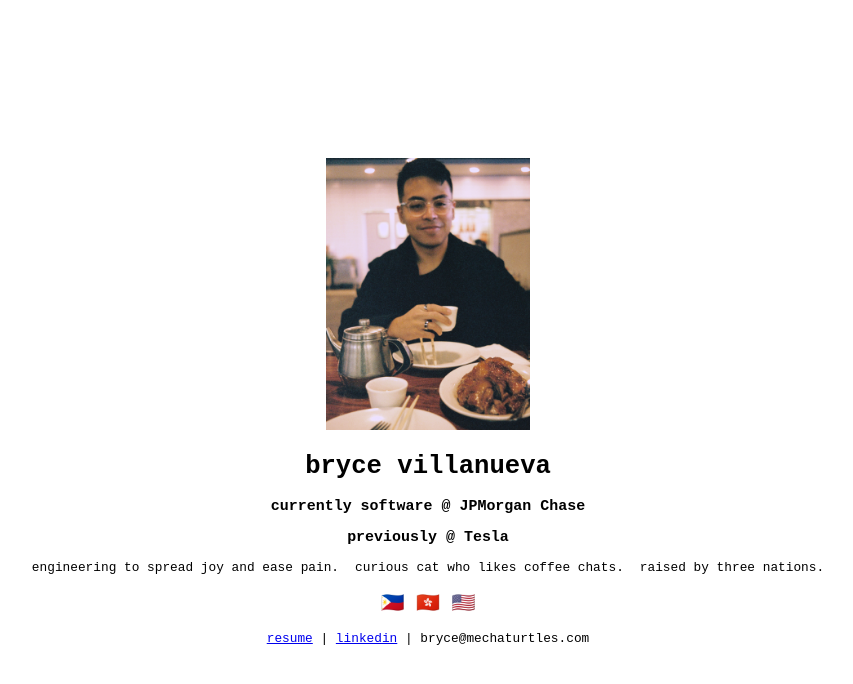
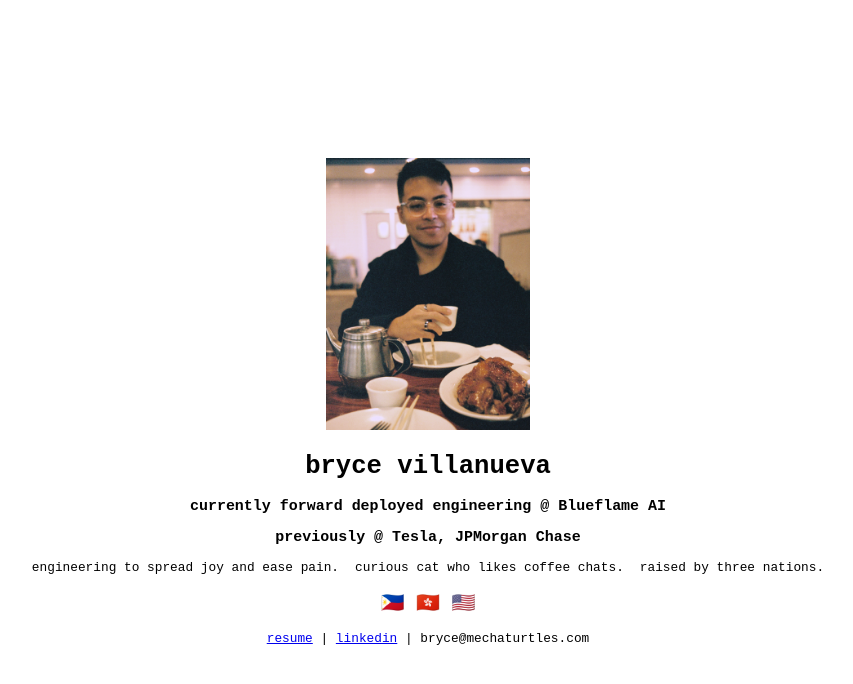
Before and after one commit to mechaturtles/mechaturtles.github.io, a website built with Parcel: page src/index.html in a window 1280 px wide. Shown: the whole page, without its empty margins (220-1073 px from the left). Built offline with nearby package versions, Linux system fonts and the light colour scheme.

Commit message:
fde'ing at blueflame ai

```diff
--- a/src/index.html
+++ b/src/index.html
@@ -12,10 +12,10 @@
     <img src="./bryce-tea.png" alt="Bryce Villanueva sitting looking longingly into the camera." />
     <h1>bryce villanueva</h1>
     <h3>
-      currently software @ <b>JPMorgan Chase</b>
+      currently forward deployed engineering @ Blueflame AI
     </h3>
     <h3>
-      previously @ <b>Tesla</b>
+      previously @ Tesla, JPMorgan Chase
     </h3>
     <div id="tagline">
       <p>engineering to spread joy and ease pain.</p>
```
